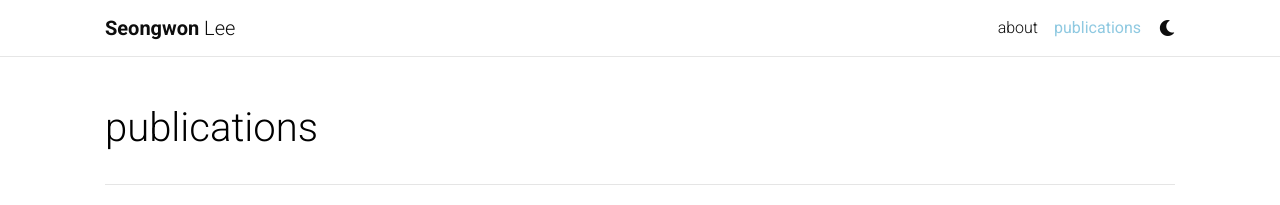
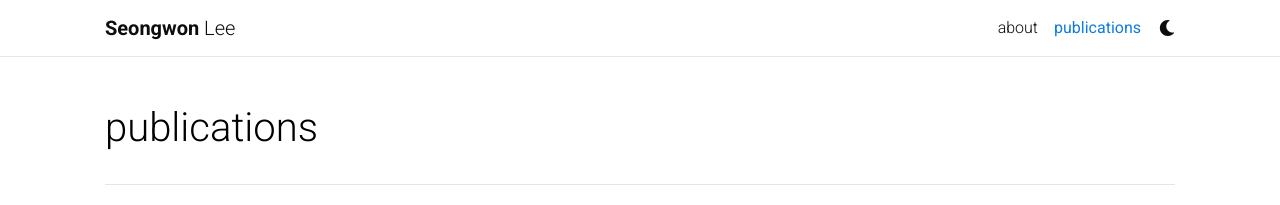
Before and after one commit to sungonce/sungonce.github.io.old, a Jekyll site: the page built from _pages/publications.md, in a window 1280 px wide. Shown: the top 205 px of the page. Built offline with Jekyll 4.4.1, drawn with Linux system fonts in a browser that asks for light colours; full-size pictures stand in for the smaller copies a plugin makes; comment, search, counter and statistics services are not loaded; a style sheet for code colours, icons or effects is not loaded; grey boxes are pictures that could not be loaded.

Commit message:
Update _themes.scss

```diff
--- a/_sass/_themes.scss
+++ b/_sass/_themes.scss
@@ -7,8 +7,8 @@
   --global-code-bg-color: #{$code-bg-color-light};
   --global-text-color: #{$black-color};
   --global-text-color-light: #{$grey-color};
-  --global-theme-color: #{$skyblue-color};
-  --global-hover-color: #{$skyblue-color};
+  --global-theme-color: #{$blue-color};
+  --global-hover-color: #{$blue-color};
   --global-link-color: #{$blue-color};
   --global-footer-bg-color: #{$grey-color-dark};
   --global-footer-text-color: #{$grey-color-light};
```
